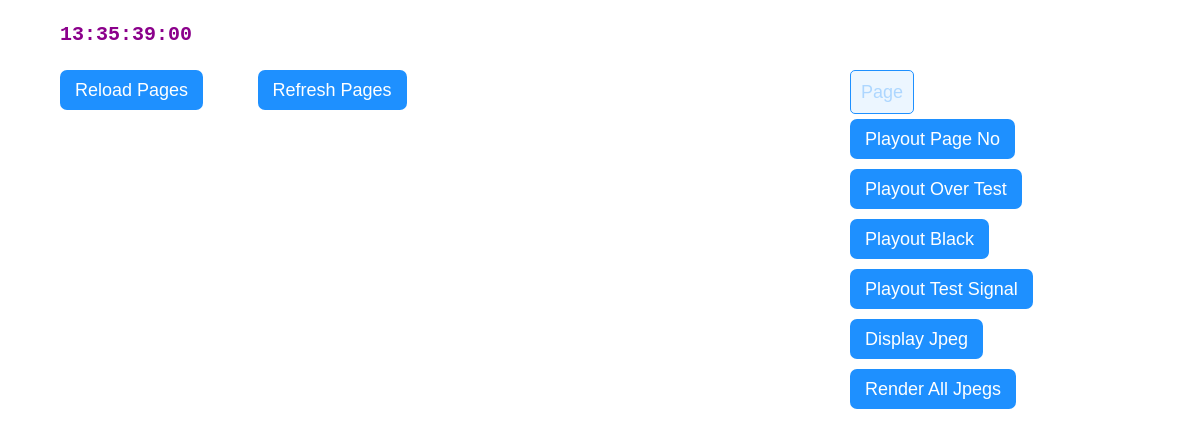
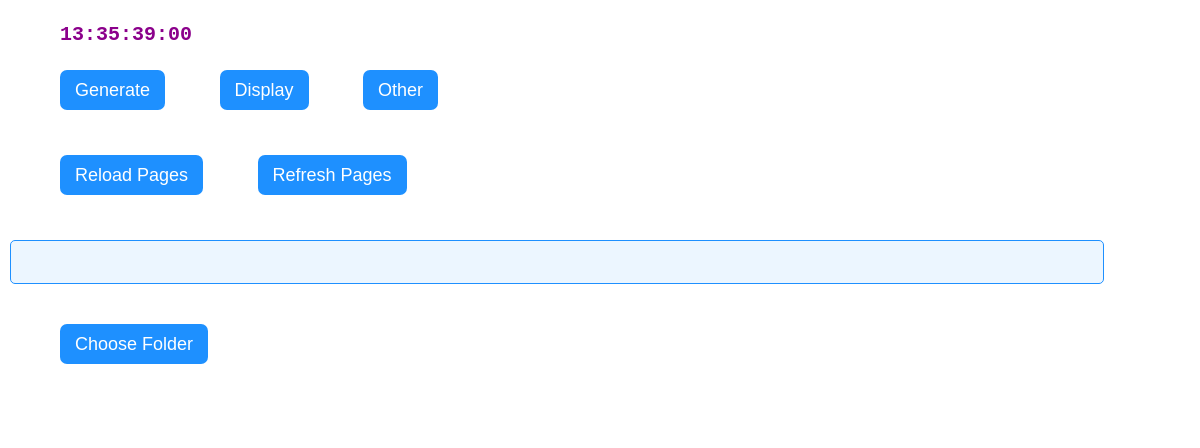
Before and after one commit to davidfuller/ads-ae, an Electron app: page index.html in a window 1200 px wide. Drawn offline with Linux system fonts and the light colour scheme; no server answers.

Commit message:
Tidy up of UI

```diff
--- a/index.html
+++ b/index.html
@@ -10,14 +10,23 @@
 <body>
     <h1 id="clock"></h1><h1 id="status"></h1>
     <div id="all-page-block">
+      <div id="switcher-block">
+        <button id="switcher-button" onclick="generateJpegs()">Generate</button>
+        <button id="switcher-button" onclick="displayJpegs()">Display</button>
+        <button id="switcher-button" onclick="displayOther()">Other</button>
+
+      </div>
       <div id="read-buttons" style="display: block;">
         <button onclick="reloadThePages()">Reload Pages</button>
         <button onclick="refreshThePages()">Refresh Pages</button>
       </div>
+      <div id="folder-selection">
+        <input type="text" id="page-json-folder" />
+        <button id="choose-folder" onclick="getJsonPlayoutFolder()">Choose Folder</button>
+      </div>
 
       <div id="page-block" style="display:none;">
         <div class="page-select">
-          <div id="page-path"></div>
           <input type="text" class="search" placeholder="Search..." oninput="refreshPages()" >
           <select name="pages" id="pageChoice" size="10" ondblclick="selectPage()" onclick="displayJpeg()">
           </select>
@@ -31,16 +40,22 @@
           <source src="" type="video/mp4">
         </video>
       </div>
+      <div id="status-block" style="display:none">
+        <h2 id="num-errors"></h2>
+        <select name="generate-status" id="select-generate-status" size="10" onclick="displayError()">
+        </select>
+        <button id="render-jpegs" onclick="renderAllJpegs()">Render All Jpegs</button>
+        <div id="error-status"></div>
+      </div>
     </div>
 
-    <div id="the-rest">
+    <div id="the-rest" style="display: none;">
       <input type="text" class="pageNo" placeholder="Page" onchange="playoutPageNumber()">
       <button id="other-button" onclick="playoutPageNumber()">Playout Page No</button>
       <button id="other-button" onclick="playoutPageNumberOverTest()">Playout Over Test</button>
       <button id="other-button" onclick="showBlack()">Playout Black</button>
       <button id="other-button" onclick="showTestSignal()">Playout Test Signal</button>
       <button id="other-button" onclick="displayJpeg()">Display Jpeg</button>
-      <button id="other-button" onclick="renderAllJpegs()">Render All Jpegs</button>
     </div>
 
 
```
